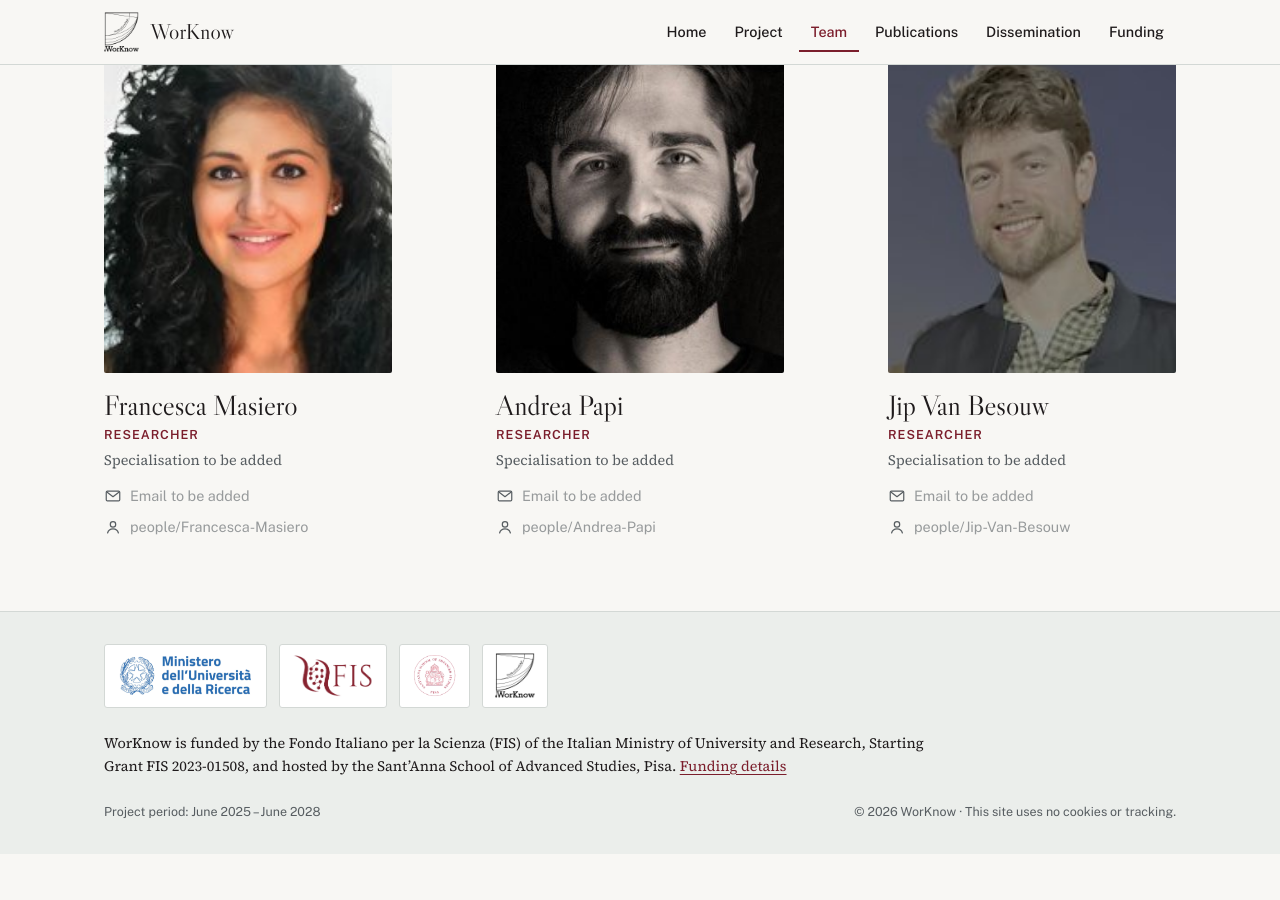
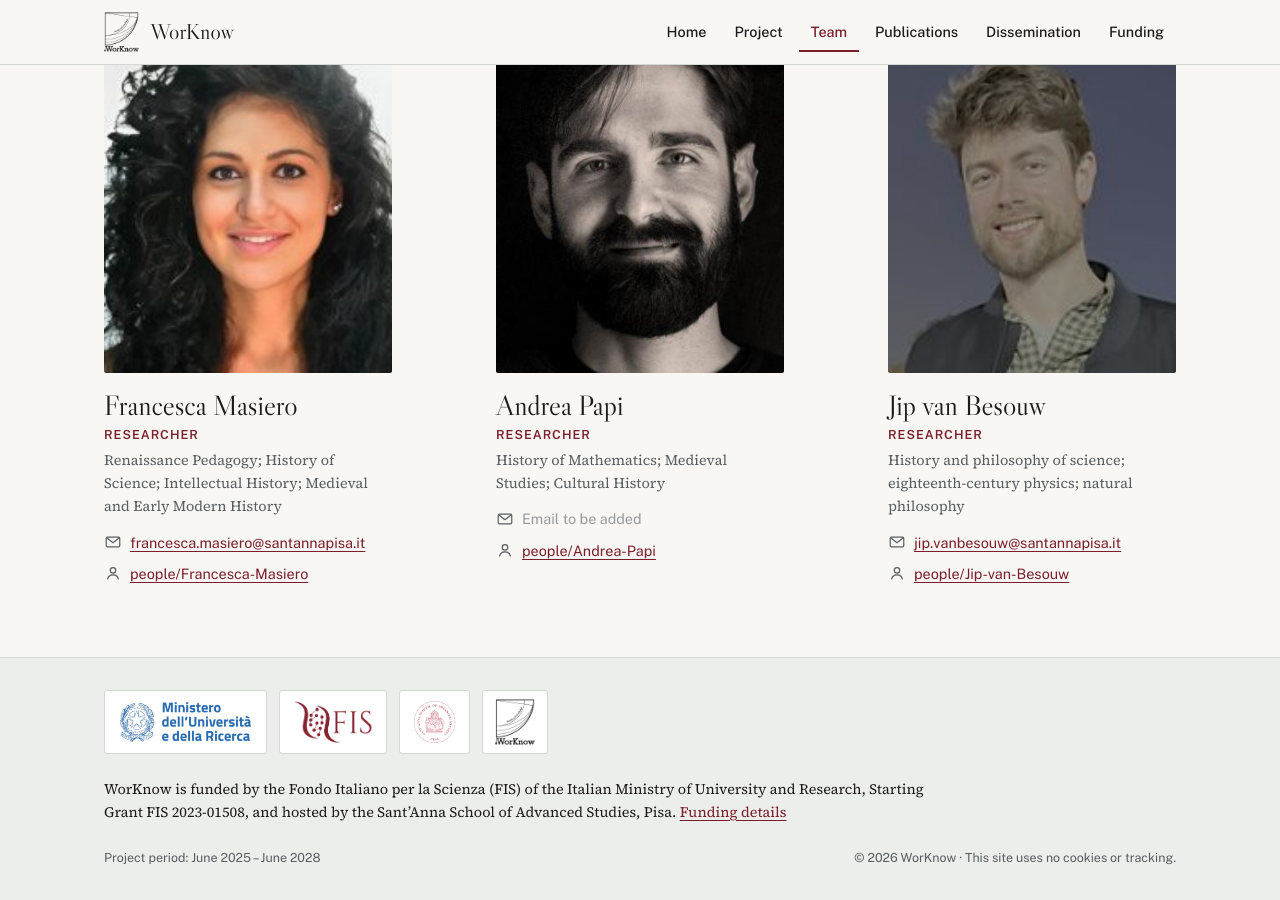
Before and after one commit to worknow-fis/worknow-fis.github.io, a Jekyll site: the page built from team.html, in a window 1280 px wide and 900 px high, scrolled down 963 px. Built offline with Jekyll 4.4.1, drawn with Linux system fonts in a browser that asks for light colours; before the commit the page ends 1817 px from its top, so only the background shows below that.

Commit message:
Team: details for Masiero, Papi and van Besouw
Co-Authored-By: Claude Opus 5.5 <noreply@anthropic.com>
Claude-Session: https://claude.ai/code/session_012Ch9VWpqxnn9dzYXrKnybu

```diff
--- a/_data/team.yml
+++ b/_data/team.yml
@@ -33,21 +33,21 @@
 
 - name: Francesca Masiero
   role: Researcher
-  specialisation: Specialisation to be added
+  specialisation: Renaissance Pedagogy; History of Science; Intellectual History; Medieval and Early Modern History
   photo: /assets/img/team/francesca-masiero.jpg
-  email: ""
-  link: ""
+  email: francesca.masiero@santannapisa.it
+  link: https://www.santannapisa.it/en/francesca-masiero
 
 - name: Andrea Papi
   role: Researcher
-  specialisation: Specialisation to be added
+  specialisation: History of Mathematics; Medieval Studies; Cultural History
   photo: /assets/img/team/andrea-papi.jpg
   email: ""
-  link: ""
+  link: https://www.santannapisa.it/en/andrea-papi
 
-- name: Jip Van Besouw
+- name: Jip van Besouw
   role: Researcher
-  specialisation: Specialisation to be added
+  specialisation: History and philosophy of science; eighteenth-century physics; natural philosophy
   photo: /assets/img/team/jip-van-besouw.jpg
-  email: ""
-  link: ""
+  email: jip.vanbesouw@santannapisa.it
+  link: https://sssup.academia.edu/JipvanBesouw
```
